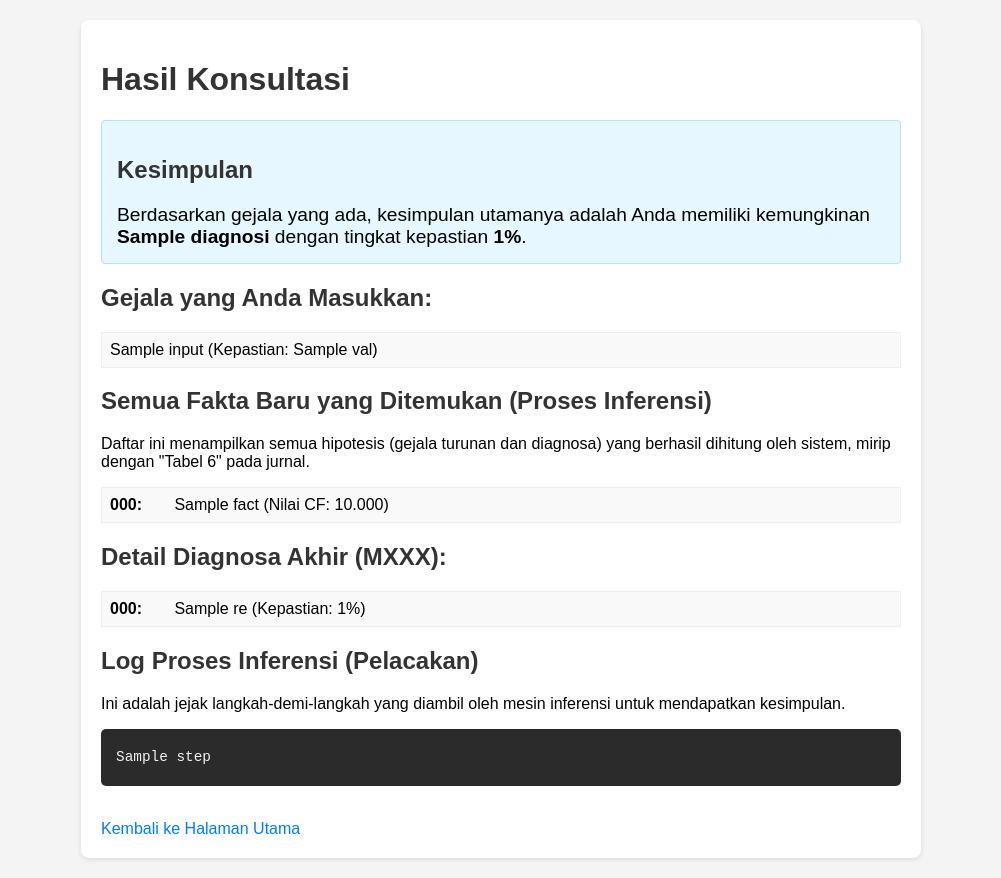
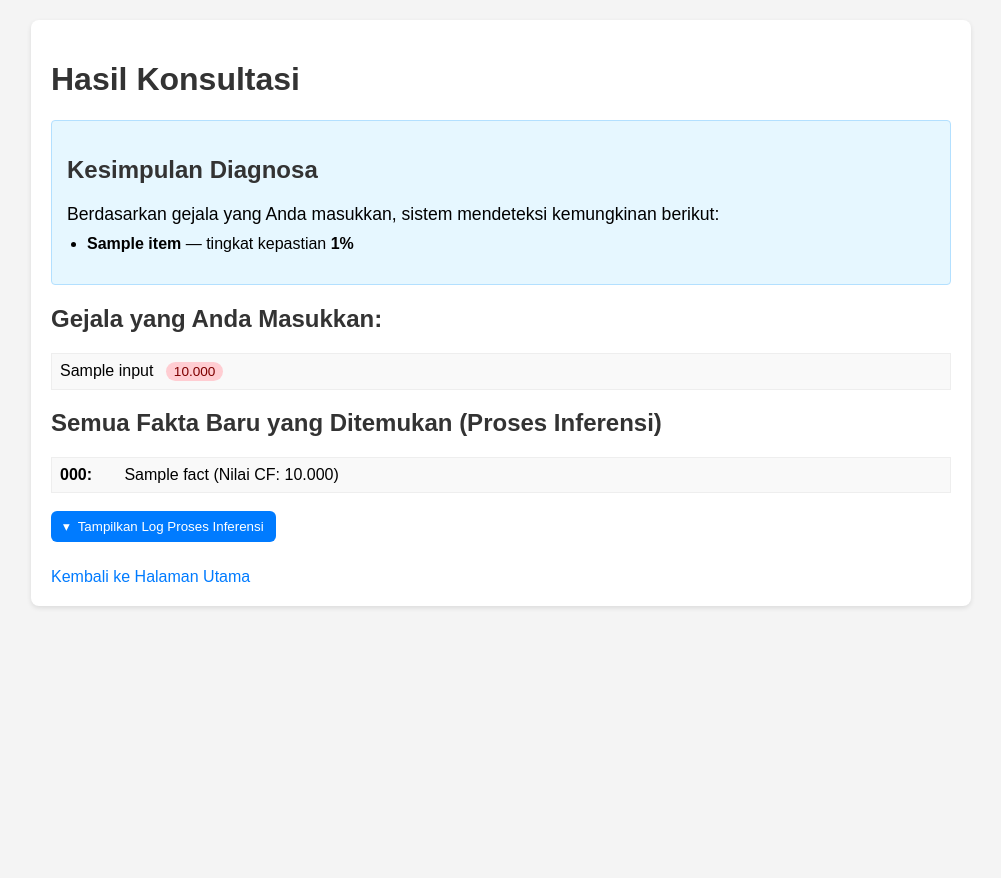
Before and after one commit to Ghazy15/Expert-System-for-Diagnosing-Mental-Dissorder, a Flask app: template templates/result.html in a window 1280 px wide. Shown: the whole page, without its empty margins (139-1140 px from the left). After the commit the page ends 608 px from the top, so only its background shows below. Run offline with Flask 3, Linux system fonts and the light colour scheme; the template is opened without the code that fills it: most values are stand-ins (such as "Sample title", 1, 10 or a date in 2020).

Commit message:
Enhance result.html layout and add log functionality
Updated the layout and styling of the result page, including new log display features.

```diff
--- a/templates/result.html
+++ b/templates/result.html
@@ -6,77 +6,114 @@
     <title>Hasil Diagnosa</title>
     <style>
         body { font-family: Arial, sans-serif; margin: 20px; background-color: #f4f4f4; }
-        .container { background-color: #fff; padding: 20px; border-radius: 8px; box-shadow: 0 2px 5px rgba(0,0,0,0.1); max-width: 800px; margin: auto; }
+        .container { background-color: #fff; padding: 20px; border-radius: 8px; box-shadow: 0 2px 5px rgba(0,0,0,0.1); max-width: 900px; margin: auto; }
         h1, h2 { color: #333; }
         .conclusion { background-color: #e6f7ff; border: 1px solid #b3e0ff; padding: 15px; border-radius: 4px; }
-        .conclusion p { font-size: 1.2em; margin: 0; }
+        .conclusion p { font-size: 1.1em; margin: 0; }
         .details ul { list-style-type: none; padding-left: 0; }
         .details li { background-color: #f9f9f9; padding: 8px; border: 1px solid #eee; margin-bottom: 5px; }
         .details li strong { min-width: 60px; display: inline-block; }
         a { color: #007bff; text-decoration: none; display: inline-block; margin-top: 20px; }
         a:hover { text-decoration: underline; }
 
-        /* === CSS BARU UNTUK LOG === */
+        /* === CSS LOG & COLLAPSE === */
+        .log-wrap { margin-top: 18px; }
+        .log-toggle { cursor: pointer; display:inline-flex; gap:8px; align-items:center; padding:8px 12px; background:#007bff; color:#fff; border-radius:6px; border:none; }
+        .log-toggle .arrow { display:inline-block; transition: transform .25s ease; }
+        .log-panel {
+            overflow: hidden;
+            transition: max-height .35s ease, opacity .35s ease, padding .35s ease;
+            max-height: 0;
+            opacity: 0;
+            padding: 0 12px;
+            margin-top: 8px;
+            border-radius:6px;
+            background: #2b2b2b;
+        }
+        .log-panel.open {
+            max-height: 700px; /* tinggi log area */
+            opacity: 1;
+            padding: 12px;
+            overflow: auto;              /* ✅ scroll vertikal & horizontal */
+            white-space: nowrap;         /* ✅ cegah teks terpotong, tetap dalam 1 baris */
+        }
+
         .log-details ul {
-            background-color: #2b2b2b;
             color: #f1f1f1;
-            padding: 15px;
-            border-radius: 5px;
             font-family: 'Courier New', Courier, monospace;
-            font-size: 0.9em;
+            font-size: 0.95em;
             line-height: 1.6;
+            list-style:none;
+            margin:0;
+            padding:0;
         }
         .log-details li {
-            background-color: transparent;
-            border: none;
-            padding: 2px 0;
-            margin: 0;
-            color: #f1f1f1;
-            border-bottom: 1px dotted #555;
+            padding:6px 0;
+            border-bottom: 1px dotted rgba(255,255,255,0.08);
         }
-        .log-details li:last-child {
-            border-bottom: none;
+        .log-details li:last-child { border-bottom: none; }
+        .meta { color:#bdbdbd; font-size:0.9em; margin-bottom:8px; }
+
+        .badge { display:inline-block; padding:2px 8px; border-radius:12px; font-size:0.85em; margin-left:8px; background:#eee; color:#333; }
+        .badge-high { background:#c8e6c9; color:#1b5e20; }
+        .badge-mid  { background:#fff9c4; color:#6a4f00; }
+        .badge-low  { background:#ffcdd2; color:#7f0000; }
+
+        @media (max-width: 640px) {
+            .container { padding: 14px; }
         }
-        .log-success { color: #a5d6a7; } /* Hijau muda */
-        .log-fail { color: #ef9a9a; } /* Merah muda */
-        .log-calc { color: #80cbc4; } /* Teal */
-        .log-rule { color: #ffd54f; font-weight: bold;} /* Kuning */
-        /* === AKHIR CSS BARU === */
-
     </style>
 </head>
 <body>
     <div class="container">
         <h1>Hasil Konsultasi</h1>
 
-        {% if top_diagnosis %}
+        {% if results and results|length > 0 %}
             <div class="conclusion">
-                <h2>Kesimpulan</h2>
-                <p>
-                    Berdasarkan gejala yang ada, kesimpulan utamanya adalah Anda memiliki kemungkinan
-                    <strong>{{ top_diagnosis.name }}</strong>
-                    dengan tingkat kepastian <strong>{{ top_diagnosis.cf_percent }}%</strong>.
-                </p>
+                <h2>Kesimpulan Diagnosa</h2>
+                <p>Berdasarkan gejala yang Anda masukkan, sistem mendeteksi kemungkinan berikut:</p>
+
+                <ul style="list-style-type: disc; padding-left: 20px; margin-top:10px;">
+                    {% for item in results %}
+                        <li style="margin-bottom:6px;">
+                            <strong>{{ item.name }}</strong> —
+                            tingkat kepastian <strong>{{ item.cf_percent }}%</strong>
+                        </li>
+                    {% endfor %}
+                </ul>
             </div>
         {% else %}
             <div class="conclusion">
-                <p>Tidak ada diagnosa yang dapat disimpulkan berdasarkan gejala yang Anda berikan.</p>
+                <p>Anda Tidak Memiliki Gangguan Mental.</p>
             </div>
         {% endif %}
 
-        <div class="details">
+        <div class="details" style="margin-top:14px;">
             <h2>Gejala yang Anda Masukkan:</h2>
             <ul>
                 {% for name, val in inputs.items() %}
-                    <li>{{ name }} (Kepastian: {{ val }})</li>
+                    <li>
+                        {{ name }}
+                        <span class="badge
+                            {% if val >= 0.8 %} badge-high
+                            {% elif val >= 0.6 %} badge-mid
+                            {% else %} badge-low
+                            {% endif %}">
+                            {% set key = val|string %}
+                            {% if cf_map and key in cf_map %}
+                                {{ cf_map[key] }}
+                            {% else %}
+                                {{ ("%.3f"|format(val)) }}
+                            {% endif %}
+                        </span>
+                    </li>
                 {% endfor %}
             </ul>
         </div>
 
         {% if all_new_facts %}
-            <div class="details">
+            <div class="details" style="margin-top:12px;">
                 <h2>Semua Fakta Baru yang Ditemukan (Proses Inferensi)</h2>
-                <p>Daftar ini menampilkan semua hipotesis (gejala turunan dan diagnosa) yang berhasil dihitung oleh sistem, mirip dengan "Tabel 6" pada jurnal.</p>
                 <ul>
                     {% for fact in all_new_facts %}
                         <li>
@@ -88,41 +125,50 @@
             </div>
         {% endif %}
 
-        {% if results %}
-            <div class="details">
-                <h2>Detail Diagnosa Akhir (MXXX):</h2>
-                <ul>
-                    {% for res in results %}
-                        <li><strong>{{ res.code }}:</strong> {{ res.name }} (Kepastian: {{ res.cf_percent }}%)</li>
-                    {% endfor %}
-                </ul>
+        <div class="log-wrap">
+            <button id="toggle-log" class="log-toggle" type="button" aria-expanded="false" aria-controls="log-panel">
+                <span class="arrow" id="arrow">▾</span>
+                <span id="btn-text">Tampilkan Log Proses Inferensi</span>
+            </button>
+
+            <div id="log-panel" class="log-panel" role="region" aria-hidden="true" tabindex="-1">
+                <div class="meta">Klik tombol di atas untuk menutup/menampilkan log. (Anda bisa scroll ke kanan/kiri bila teks panjang.)</div>
+                <div class="log-details">
+                    <ul>
+                        {% for step in inference_log %}
+                            <li>{{ step }}</li>
+                        {% endfor %}
+                    </ul>
+                </div>
             </div>
-        {% endif %}
+        </div>
 
-        {% if inference_log %}
-            <div class="details log-details">
-                <h2>Log Proses Inferensi (Pelacakan)</h2>
-                <p>Ini adalah jejak langkah-demi-langkah yang diambil oleh mesin inferensi untuk mendapatkan kesimpulan.</p>
-                <ul>
-                    {% for step in inference_log %}
-                        <li>
-                            {% if "SUKSES" in step %}
-                                <span class="log-success">{{ step }}</span>
-                            {% elif "GAGAL" in step %}
-                                <span class="log-fail">{{ step }}</span>
-                            {% elif "Mencari" in step or "Menghitung" in step or "Menggabungkan" in step or "Menetapkan" in step %}
-                                <span class="log-calc">{{ step }}</span>
-                            {% elif "---" in step or "FAKTA:" in step %}
-                                <span class="log-rule">{{ step }}</span>
-                            {% else %}
-                                {{ step }}
-                            {% endif %}
-                        </li>
-                    {% endfor %}
-                </ul>
-            </div>
-        {% endif %}
-        <a href="/">Kembali ke Halaman Utama</a>
+        <a href="/" style="display:inline-block; margin-top:18px;">Kembali ke Halaman Utama</a>
     </div>
+
+    <script>
+        const btn = document.getElementById('toggle-log');
+        const panel = document.getElementById('log-panel');
+        const arrow = document.getElementById('arrow');
+        const btnText = document.getElementById('btn-text');
+
+        btn.addEventListener('click', () => {
+            const isOpen = panel.classList.contains('open');
+            if (isOpen) {
+                panel.classList.remove('open');
+                panel.setAttribute('aria-hidden', 'true');
+                btn.setAttribute('aria-expanded', 'false');
+                arrow.style.transform = 'rotate(0deg)';
+                btnText.textContent = 'Tampilkan Log Proses Inferensi';
+            } else {
+                panel.classList.add('open');
+                panel.setAttribute('aria-hidden', 'false');
+                btn.setAttribute('aria-expanded', 'true');
+                arrow.style.transform = 'rotate(180deg)';
+                btnText.textContent = 'Sembunyikan Log Proses Inferensi';
+                setTimeout(() => panel.scrollIntoView({behavior:'smooth', block:'start'}), 80);
+            }
+        });
+    </script>
 </body>
 </html>
```
